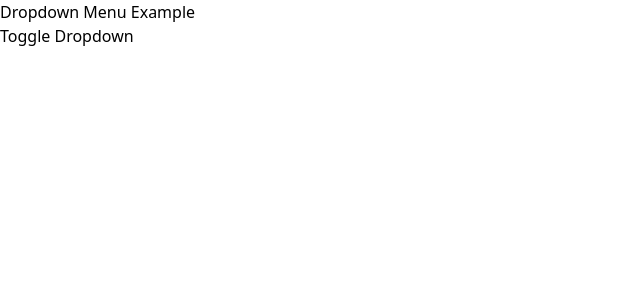
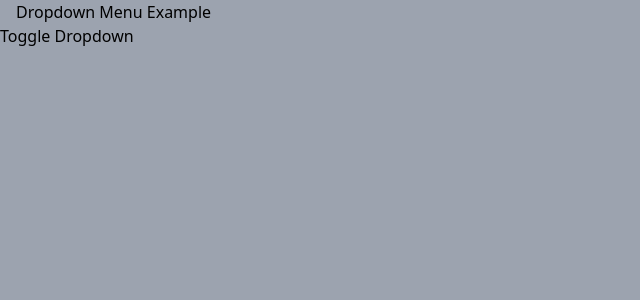
Before and after one commit to nietiene/React-Projects, a React (Vite) app: page / in a window 1280 px wide. Shown: the top 300 px of the page, without its empty margins (0-640 px from the left). Built offline with nearby package versions, Linux system fonts and the light colour scheme.

Commit message:
this is commit of react js styling

```diff
--- a/src/DropDown Menus/Dropdown.jsx
+++ b/src/DropDown Menus/Dropdown.jsx
@@ -21,8 +21,8 @@ const DropDown = () => {
     }, []);
 
     return (
-        <div>
-            <h1>Dropdown Menu Example</h1>
+        <div className="min-h-screen bg-gray-400">
+            <h1 className="text-medium ms-4">Dropdown Menu Example</h1>
             <button onClick={toggleDropdown}>Toggle Dropdown</button>
 
             {isOpen && (
```
